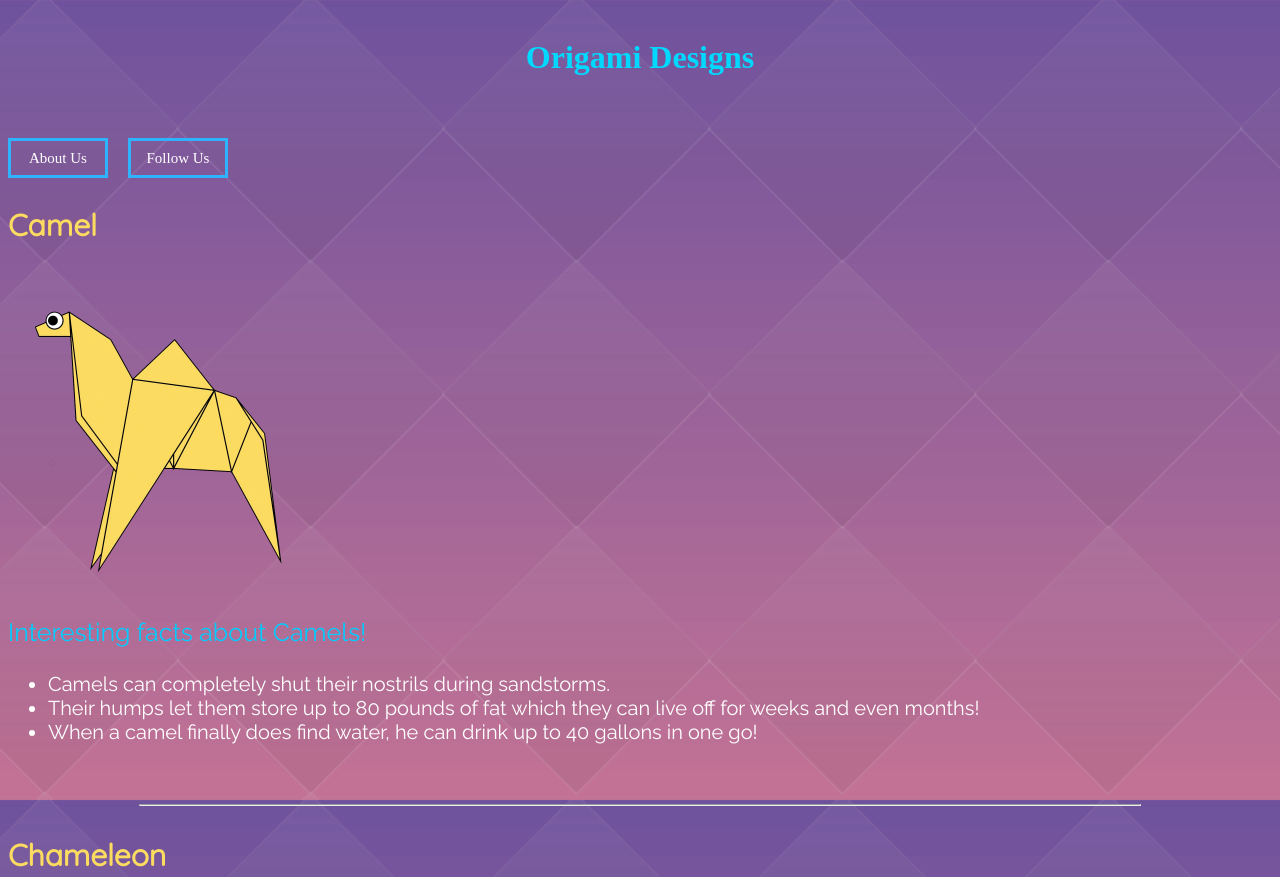
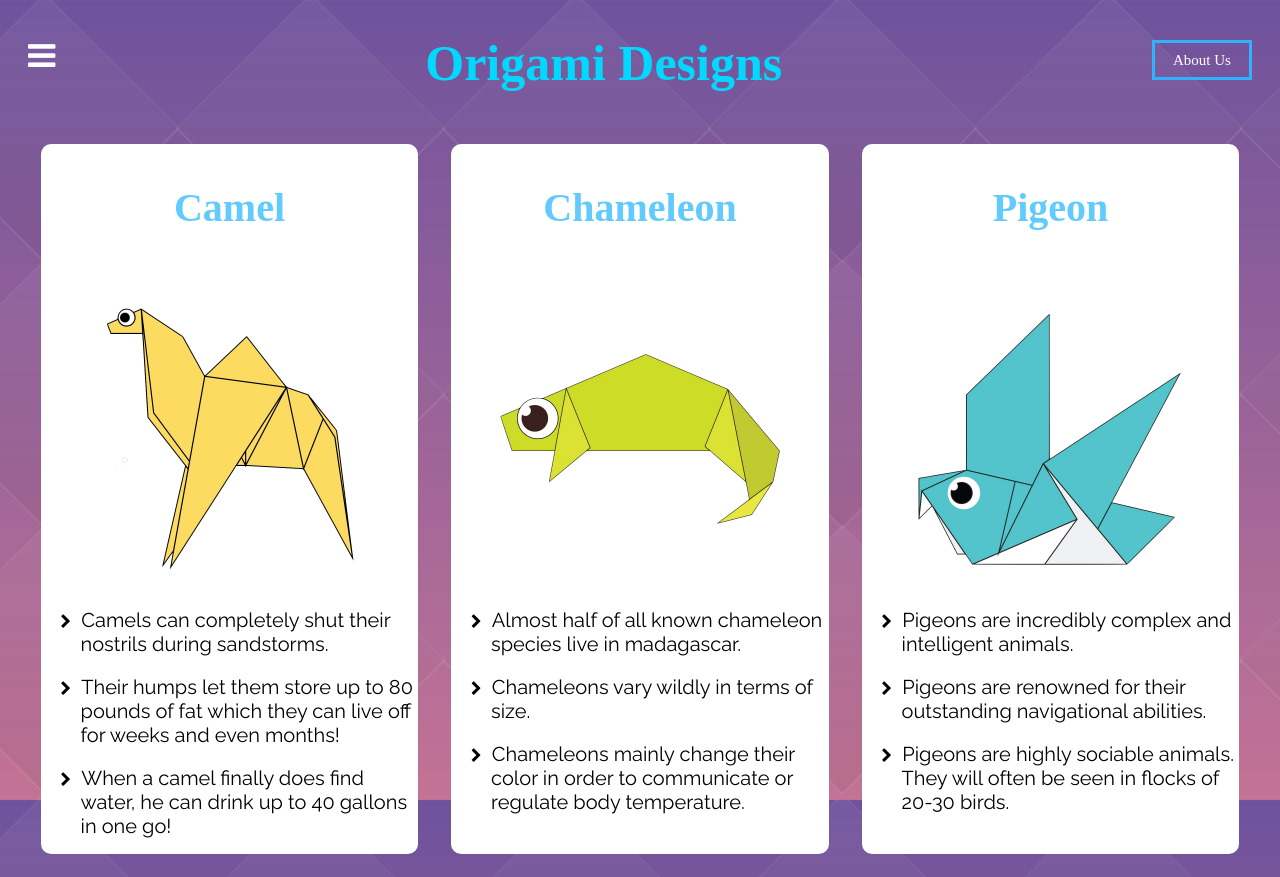
Before and after one commit to Vader327/Project-52, a plain HTML site: page index.html in a window 1280 px wide. Shown: the top 877 px of the page. Drawn offline with Linux system fonts and the light colour scheme; a web font is replaced by a local one.

Commit message:
Added files via git

```diff
--- a/index.html
+++ b/index.html
@@ -2,83 +2,81 @@
 <html>
     <head>
         <link rel="stylesheet" href="https://cdnjs.cloudflare.com/ajax/libs/font-awesome/4.7.0/css/font-awesome.min.css">
-            <link href='https://fonts.googleapis.com/css?family=Quicksand' rel='stylesheet'>
         <link href='https://fonts.googleapis.com/css?family=Duru+Sans' rel='stylesheet'>
-            <link href='https://fonts.googleapis.com/css?family=Raleway' rel='stylesheet'>
+        <link href='https://fonts.googleapis.com/css?family=Raleway:400,500' rel='stylesheet'>
 
         <title>Origami Designs</title>
 
         <link href='style.css' rel='stylesheet'>
 
         <body>
-                <div id="headerBg"><h1>Origami Designs</h1></div>
+            <div class="menu">
+                <a href="#" target="_blank"><i class="fa fa-bars fa-2x"></i></a>
+                <h1>Origami Designs</h1>
                 <a href="#" target="_blank"><button id="buttonLink">About Us</button></a>
-                &nbsp;&nbsp;&nbsp;&nbsp;<a href="#"  target="_blank"><button id="buttonLink">Follow Us</button></a>
-                <br><br>
+            </div>
+
+            <div class="grid">
+                <div class="origami">
                     <h3>Camel</h3><br>
                     <a href="http://origami.me/camel/" target="_blank"><img src="images/camel.png" width="300px"></a>
-                <p>Interesting facts about Camels!</p>
                     <ul>
                         <li>Camels can completely shut their nostrils during sandstorms.</li>
                         <li>Their humps let them store up to 80 pounds of fat which they can live off for weeks and even months!</li>
                         <li>When a camel finally does find water, he can drink up to 40 gallons in one go!</li>
                     </ul>
+                </div>
 
-                <br><br>
-                <hr width="1000px">
+                <div class="origami">
                     <h3>Chameleon</h3><br>
                     <a href="http://origami.me/chameleon/" target="_blank"><img src="images/chameleon.png" width="300px"></a>
-                <p>Interesting facts about Chameleons!</p>
                     <ul>
                         <li>Almost half of all known chameleon species live in madagascar.</li>
                         <li>Chameleons vary wildly in terms of size.</li>
                         <li>Chameleons mainly change their color in order to communicate or regulate body temperature.</li>
                     </ul>
+                </div>
 
-                <br><br>
-                <hr width="1000px">
+                <div class="origami">
                     <h3>Pigeon</h3><br>
                     <a href="http://origami.me/pigeon/" target="_blank"><img src="images/pigeon.png" width="300px"></a>
-                <p>Interesting facts about Pigeons!</p>
                     <ul>
                         <li>Pigeons are incredibly complex and intelligent animals.</li>
                         <li>Pigeons are renowned for their outstanding navigational abilities.</li>
                         <li>Pigeons are highly sociable animals. They will often be seen in flocks of 20-30 birds.</li>
                     </ul>
+                </div>
 
-                <br><br>
-                <hr width="1000px">
+                <div class="origami">
                     <h3>Teddy Bear</h3><br>
                     <a href="http://origami.me/teddy-bear/" target="_blank"><img src="images/teddy.png" width="300px"></a>
-                <p>Interesting facts about Teddy Bears!</p>
                     <ul>
                         <li>The teddy was named after President Theodore Roosevelt, after he refused to shoot a bear during a 1902 hunting trip.</li>
                         <li>A teddy has been into space! It boarded Space Shuttle Discovery in 1995 as part of a school project.</li>
                         <li>"Teddy Bear" was one of the first illustrated books based on these popular soft toys, written by Alice Scott.</li>
                     </ul>
+                </div>
 
-                <br><br>
-                <hr width="1000px">
+                <div class="origami">
                     <h3>Panda</h3><br>
                     <a href="http://origami.me/panda/" target="_blank"><img src="images/panda.png" width="300px"></a>
-                <p>Interesting facts about Pandas!</p>
                     <ul>
                         <li>Pandas go from pink to white and black (or brown).</li>
                         <li>Pandas have so many fans because they look cute.</li>
                         <li>Pandas are "lazy" - eating and sleeping make their day.</li>
                     </ul>
+                </div>
 
-                <br><br>
-                <hr width="1000px">
+                <div class="origami">
                     <h3>Cicada</h3><br>
                     <a href="http://origami.me/flying-cicada/" target="_blank"><img src="images/cicada.png" width="300px"></a>
-                <p>Interesting facts about Cicadas!</p>
                     <ul>
                         <li>Cicadas can survive a huge fall as babies, or nymphs.</li>
                         <li>Most have red-orange eyes. But occasionally cicadas have blue, white or grayish eyes.</li>
                         <li>They improve lawns by digging tunnels that allow air into the soil.</li>
                     </ul>
+                </div>
+            </div>
         </body>
-
     </head>
 </html>
--- a/style.css
+++ b/style.css
@@ -2,46 +2,84 @@ body{
     background-image: url("images/bg.png");
     background-attachment: fixed;
     background-size: cover;
+    margin-top: -1px;
 }
 
-#headerBg{
+.menu{
     position: sticky;
     top: 0;
-    left: 0;
-    height: 100px;
-    width: 100%;
+    z-index: 1;
+    display: flex;
+    justify-content: space-between;
     background-image: url("images/bg1.jpg");
-    background-size: cover;
-    background-position: center center;
-    z-index: 1;
-    padding-top: 10px;
+    margin-bottom: 20px;
+    border-bottom-left-radius: 30px;
+    border-bottom-right-radius: 30px;
 }
 
+.grid{
+    display: flex;
+    flex-wrap: wrap;
+    justify-content: space-evenly;
+}
+
+.origami{
+    background-color: white;
+    border-radius: 10px;
+    width: 10cm;
+    margin-bottom: 2cm;
+    transition: all 1s;
+}
+.origami:hover{
+    box-shadow: 0px 0px 20px orange, 0px 0px 20px yellow;
+}
+
+i{
+    margin-left: 20px;
+    margin-top: 40px;
+    color: white;
+}
 h1{
     font-family: 'Duru Sans';
     color: #00d9ff;
+    font-size: 50px;
     text-align: center;
 }
 h3{
-    font-family: 'Quicksand';
-    color: #FCDC60;
-    font-size: 30px;
+    font-family: 'Duru Sans';
+    color: #60cbfc;
+    font-size: 40px;
+    text-align: center;
 }
 
 p{
     font-family: 'Raleway';
     font-size: 25px;
+    font-weight: 500;
     color: rgb(0, 204, 255);
+    text-align: center;
+}
+
+ul{
+    list-style-type: none;
+}
+li::before{
+    content: '\f054';
+    font-family: 'FontAwesome';
+    font-size: 15px;
+    margin-right: 10px;
+    margin-left: -20px;
 }
 li{
+    margin-top: 0.5cm;
     font-family: 'Raleway';
     font-size: 20px;
-    color: white;
+    color: black;
 }
 
 #buttonLink{
-    position: relative;
-    top: 20px;
+    margin-top: 40px;
+    margin-right: 20px;
     width: 100px;
     height: 40px;
     font-family: 'Duru Sans';
@@ -58,12 +96,13 @@ li{
 }
 
 img{
+    display: block;
+    margin-left: auto;
+    margin-right: auto;
     border-radius: 4em;
-    transition: transform 0.5s , background-color 0.5s, box-shadow 0.5s;
-    transform-origin: bottom left;
+    transition: all 0.5s;
+    text-align: center;
 }
 img:hover{
-    transform: scale(1.1);
-    background-color: rgb(47, 179, 255);
-    box-shadow: 0 4px 8px 0 rgba(0, 0, 0, 0.2), 0 6px 20px 0 rgba(0, 0, 0, 0.19);
+    transform: scale(1.15);
 }
```
Lines whose indentation alone changed are shown as unchanged.
